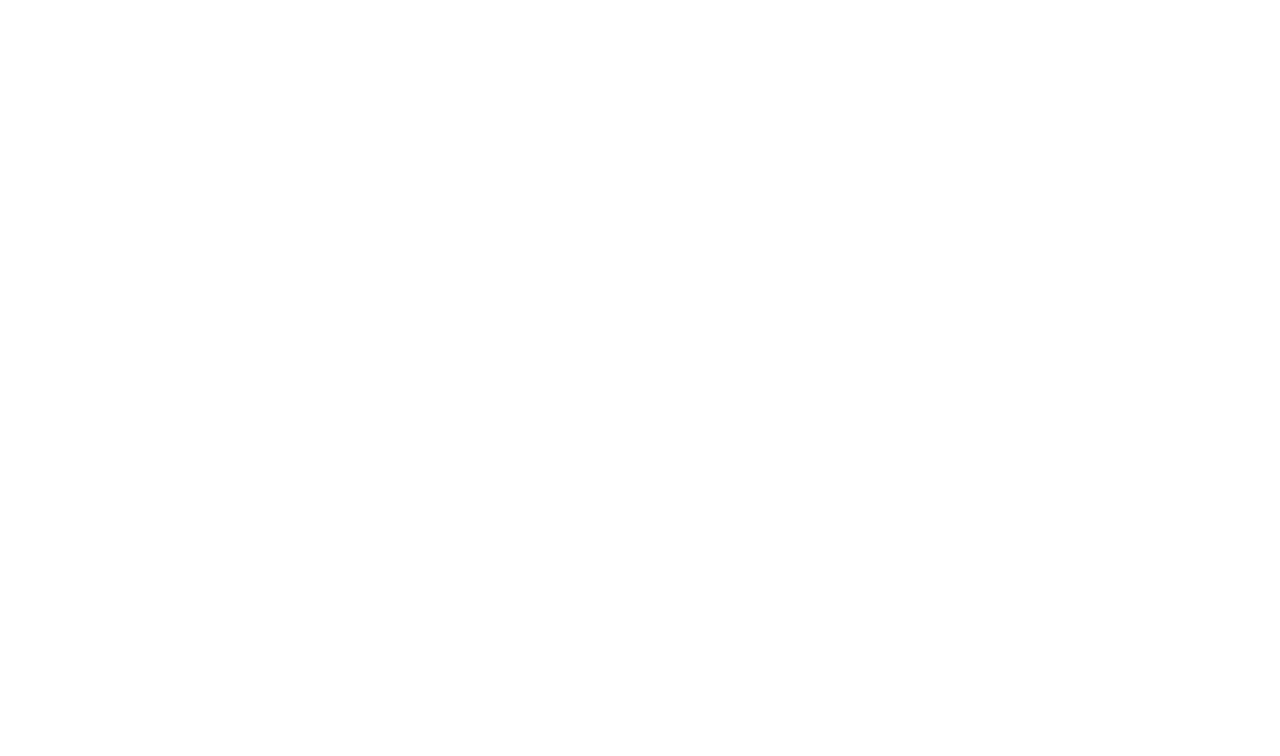
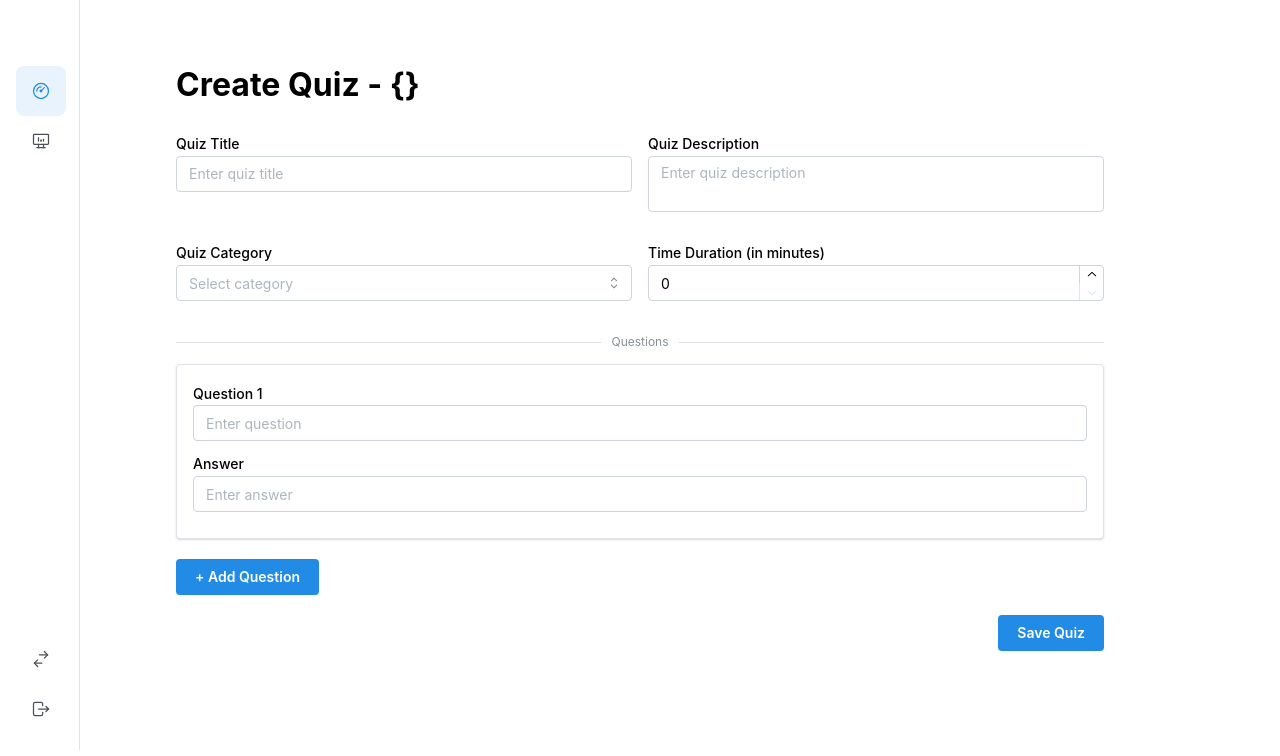
Before and after one commit to MalithaPrabhashana/jac-quiz-application, a React (Vite) app in the folder FE/: page /teacher/create-quiz in a window 1280 px wide. Before the commit this address had no page. Shown: the top 756 px of the page. Built offline with nearby package versions, Linux system fonts and the light colour scheme.

Commit message:
Teacher Create Quiz

```diff
--- a/FE/src/App.tsx
+++ b/FE/src/App.tsx
@@ -4,6 +4,8 @@
 import Signup from './components/Auth/Signup';
 import { BrowserRouter, Routes, Route } from "react-router";
 import Dashboard from './pages/Dashboard';
+import CreateQuiz from './pages/teacher/CreateQuiz';
+import TeacherDashboard from './pages/teacher/TeachersDashboard';
 // import './App.css';
 
 const App = () => {
@@ -14,7 +16,11 @@
         <Routes>
           <Route path="/login" element={<Login />} />
           <Route path="/signup" element={<Signup />} />
-          <Route path="/dashboard" element={<Dashboard />} />
+
+          <Route path="/teacher" element={<Dashboard />}>
+            <Route path="dashboard" element={<TeacherDashboard />} />
+            <Route path="create-quiz" element={<CreateQuiz />} />
+          </Route>
         </Routes>
       </BrowserRouter>
     </MantineProvider>
--- a/FE/src/components/Sidebar.tsx
+++ b/FE/src/components/Sidebar.tsx
@@ -22,8 +22,12 @@
   onClick?: () => void;
 }
 
+interface SidebarProps {
+  role: string; // Role can be 'teacher' or 'student'
+}
+
 function NavbarLink({ icon: Icon, label, active, onClick, to }: NavbarLinkProps) {
-  const navigate = useNavigate()
+  const navigate = useNavigate();
 
   const handleClick = () => {
     if (onClick) onClick();
@@ -39,25 +43,28 @@
   );
 }
 
-const mockdata = [
-  { icon: IconHome2, label: 'Home', to: '/dashboard' },
-  { icon: IconGauge, label: 'Dashboard', to: '/dashboard' },
-  { icon: IconDeviceDesktopAnalytics, label: 'Analytics', to: '/analytics' },
-  { icon: IconCalendarStats, label: 'Releases', to: '/releases' },
-  { icon: IconUser, label: 'Account', to: '/account' },
-  { icon: IconFingerprint, label: 'Security', to: '/security' },
-  { icon: IconSettings, label: 'Settings', to: '/settings' },
-];
+export default function Sidebar({ role }: SidebarProps) {
+  const [active, setActive] = useState(0);
 
-export default function Sidebar() {
-  const [active, setActive] = useState(2);
+  // Define links for each role
+  const teacherLinks = [
+    // { icon: IconHome2, label: 'Home', to: '/dashboard' },
+    { icon: IconGauge, label: 'Dashboard', to: '/teacher/dashboard' },
+    { icon: IconDeviceDesktopAnalytics, label: 'Create Quiz', to: '/teacher/create-quiz' },
+  ];
 
-  const links = mockdata.map((link, index) => (
+  const studentLinks = [
+    // { icon: IconHome2, label: 'Home', to: '/dashboard' },
+    { icon: IconGauge, label: 'Dashboard', to: '/student/dashboard' },
+    { icon: IconCalendarStats, label: 'View Quizzes', to: '/student/quizzes' },
+  ];
+
+  const links = (role === 'teacher' ? teacherLinks : studentLinks).map((link, index) => (
     <NavbarLink
       {...link}
       key={link.label}
       active={index === active}
-      onClick={() => setActive(index)} // Change active tab on click
+      onClick={() => setActive(index)}
     />
   ));
 
--- a/FE/src/pages/Dashboard.tsx
+++ b/FE/src/pages/Dashboard.tsx
@@ -1,11 +1,13 @@
 import { useEffect, useState } from 'react';
 import { Container, Loader, Text } from '@mantine/core';
+import { useMediaQuery } from '@mantine/hooks';
 import Sidebar from '../components/Sidebar';
-import TeacherDashboard from './teacher/TeachersDashboard';
+import { Outlet } from 'react-router';
 
 const Dashboard = () => {
     const [role, setRole] = useState<string | null>(null);
     const [loading, setLoading] = useState(true);
+    const isMobile = useMediaQuery('(max-width: 768px)');  // Media query for small screens (mobile)
 
     useEffect(() => {
         const fetchUserRole = async () => {
@@ -57,42 +59,22 @@
     }
 
     return (
-        <div
-            style={{
-                display: 'flex',
-                height: '100vh',
-            }}
-        >
-
+        <div style={{ display: 'flex', height: '100vh' }}>
             {/* Sidebar */}
-            <div
-                style={{
-                    width: '250px',
-                    height: '100vh',
-                    position: 'fixed',
-                    top: 0,
-                    left: 0,
-                    zIndex: 10,
-                }}
-            >
-                <Sidebar />
+            <div style={{ height: '100vh', position: 'fixed', top: 0, left: 0, zIndex: 10 }}>
+                <Sidebar role={role} />
             </div>
-
 
             {/* Main Content */}
             <div
                 style={{
                     flex: 1,
-                    marginLeft: '100px',
+                    marginLeft: isMobile ? '80px' : '0',  // Apply 0px margin for small screens, 80px for larger
                     padding: '20px',
                     overflowY: 'auto',
                 }}
             >
-                <Text size="xl" style={{ fontWeight: 700, marginBottom: 20 }}>
-                    Welcome to your {role === 'teacher' ? 'Teacher' : 'Student'} Dashboard
-                </Text>
-
-                <TeacherDashboard />
+                <Outlet />
             </div>
         </div>
     );
--- /dev/null
+++ b/FE/src/pages/teacher/CreateQuiz.tsx
@@ -0,0 +1,142 @@
+import { useState, useEffect } from 'react';
+import {
+  Container,
+  TextInput,
+  Textarea,
+  Button,
+  Group,
+  Select,
+  NumberInput,
+  Divider,
+  Paper,
+  Grid,
+} from '@mantine/core';
+
+const CreateQuiz = () => {
+  const [title, setTitle] = useState('');
+  const [description, setDescription] = useState('');
+  const [category, setCategory] = useState('');
+  const [duration, setDuration] = useState(0); // Duration in minutes
+  const [questions, setQuestions] = useState([
+    { question: '', answer: '' }, // Initial question template
+  ]);
+
+  // Handle adding a new question template
+  const handleAddQuestion = () => {
+    setQuestions([...questions, { question: '', answer: '' }]);
+  };
+
+  // Handle updating a specific question or answer
+  const handleQuestionChange = (index: number, field: 'question' | 'answer', value: string) => {
+    const updatedQuestions = [...questions];
+    updatedQuestions[index][field] = value;
+    setQuestions(updatedQuestions);
+  };
+
+  // Handle saving the quiz
+  const handleSaveQuiz = () => {
+    const quizData = {
+      title,
+      description,
+      category,
+      duration,
+      questions,
+    };
+
+    // Add API call or state management logic here
+    console.log(quizData);
+    alert('Quiz Saved!');
+  };
+
+  // Update the document title whenever the quiz title changes
+  useEffect(() => {
+    document.title = title ? `${title} - Create Quiz` : 'Create Quiz';
+  }, [title]);
+
+  return (
+    <Container style={{ marginTop: 40 }}>
+      {/* Page Title */}
+      <h1>Create Quiz - {title || '{}'}</h1>
+
+      {/* Quiz Details */}
+      <Grid>
+        <Grid.Col span={{ base: 12, md: 6 }}>
+          <TextInput
+            label="Quiz Title"
+            placeholder="Enter quiz title"
+            value={title}
+            onChange={(e) => setTitle(e.target.value)}
+            style={{ marginBottom: 20 }}
+          />
+        </Grid.Col>
+        <Grid.Col span={{ base: 12, md: 6 }}>
+          <Textarea
+            label="Quiz Description"
+            placeholder="Enter quiz description"
+            value={description}
+            onChange={(e) => setDescription(e.target.value)}
+            style={{ marginBottom: 20 }}
+          />
+        </Grid.Col>
+      </Grid>
+
+      <Grid>
+        <Grid.Col span={{ base: 12, md: 6 }}>
+          <Select
+            label="Quiz Category"
+            placeholder="Select category"
+            data={['Math', 'Science', 'History', 'Programming']}
+            value={category}
+            onChange={(value) => setCategory(value || '')}
+            style={{ marginBottom: 20 }}
+          />
+        </Grid.Col>
+        <Grid.Col span={{ base: 12, md: 6 }}>
+          <NumberInput
+            label="Time Duration (in minutes)"
+            placeholder="Enter duration"
+            value={duration}
+            onChange={(value: any) => setDuration(value || 0)}
+            min={1}
+            style={{ marginBottom: 20 }}
+          />
+        </Grid.Col>
+      </Grid>
+
+      <Divider my="sm" label="Questions" />
+
+      {/* Questions Section */}
+      {questions.map((q, index) => (
+        <Paper key={index} withBorder shadow="xs" p="md" style={{ marginBottom: 20 }}>
+          <TextInput
+            label={`Question ${index + 1}`}
+            placeholder="Enter question"
+            value={q.question}
+            onChange={(e) => handleQuestionChange(index, 'question', e.target.value)}
+            style={{ marginBottom: 10 }}
+          />
+          <TextInput
+            label="Answer"
+            placeholder="Enter answer"
+            value={q.answer}
+            onChange={(e) => handleQuestionChange(index, 'answer', e.target.value)}
+            style={{ marginBottom: 10 }}
+          />
+        </Paper>
+      ))}
+
+      <Group style={{ marginBottom: 20 }}>
+        <Button onClick={handleAddQuestion}>+ Add Question</Button>
+      </Group>
+
+      {/* Save Quiz Button */}
+      <Group style={{ justifyContent: 'flex-end' }}>
+        <Button onClick={handleSaveQuiz} color="blue">
+          Save Quiz
+        </Button>
+      </Group>
+    </Container>
+  );
+};
+
+export default CreateQuiz;
--- a/FE/src/pages/teacher/TeachersDashboard.tsx
+++ b/FE/src/pages/teacher/TeachersDashboard.tsx
@@ -1,6 +1,9 @@
 import { Container, Text, Button, Paper, Group } from '@mantine/core';
+import { useNavigate } from 'react-router';
 
 const TeacherDashboard = () => {
+  const navigate = useNavigate(); // Navigation hook
+
   return (
     <Container style={{ display: 'flex', flexDirection: 'column', alignItems: 'center', marginTop: 40 }}>
       {/* Welcome section */}
@@ -22,7 +25,7 @@
           View, edit, or remove students from your courses.
         </Text>
         <Group style={{ justifyContent: 'center' }}>
-          <Button variant="outline">View Students</Button>
+          <Button variant="outline" onClick={() => navigate('/students')}>View Students</Button>
         </Group>
       </Paper>
 
@@ -34,7 +37,7 @@
           View quizzes you have created and track their results.
         </Text>
         <Group style={{ justifyContent: 'center' }}>
-          <Button variant="outline">View Quizzes</Button>
+          <Button variant="outline" onClick={() => navigate('/quizzes')}>View Quizzes</Button>
         </Group>
       </Paper>
 
@@ -46,7 +49,7 @@
           Create new quizzes for your students to take.
         </Text>
         <Group style={{ justifyContent: 'center' }}>
-          <Button variant="outline">Create Quiz</Button>
+          <Button variant="outline" onClick={() => navigate('/teacher/create-quiz')}>Create Quiz</Button>
         </Group>
       </Paper>
 
@@ -58,7 +61,7 @@
           Check the results of your students and analyze performance.
         </Text>
         <Group style={{ justifyContent: 'center' }}>
-          <Button variant="outline">View Results</Button>
+          <Button variant="outline" onClick={() => navigate('/results')}>View Results</Button>
         </Group>
       </Paper>
     </Container>
```
